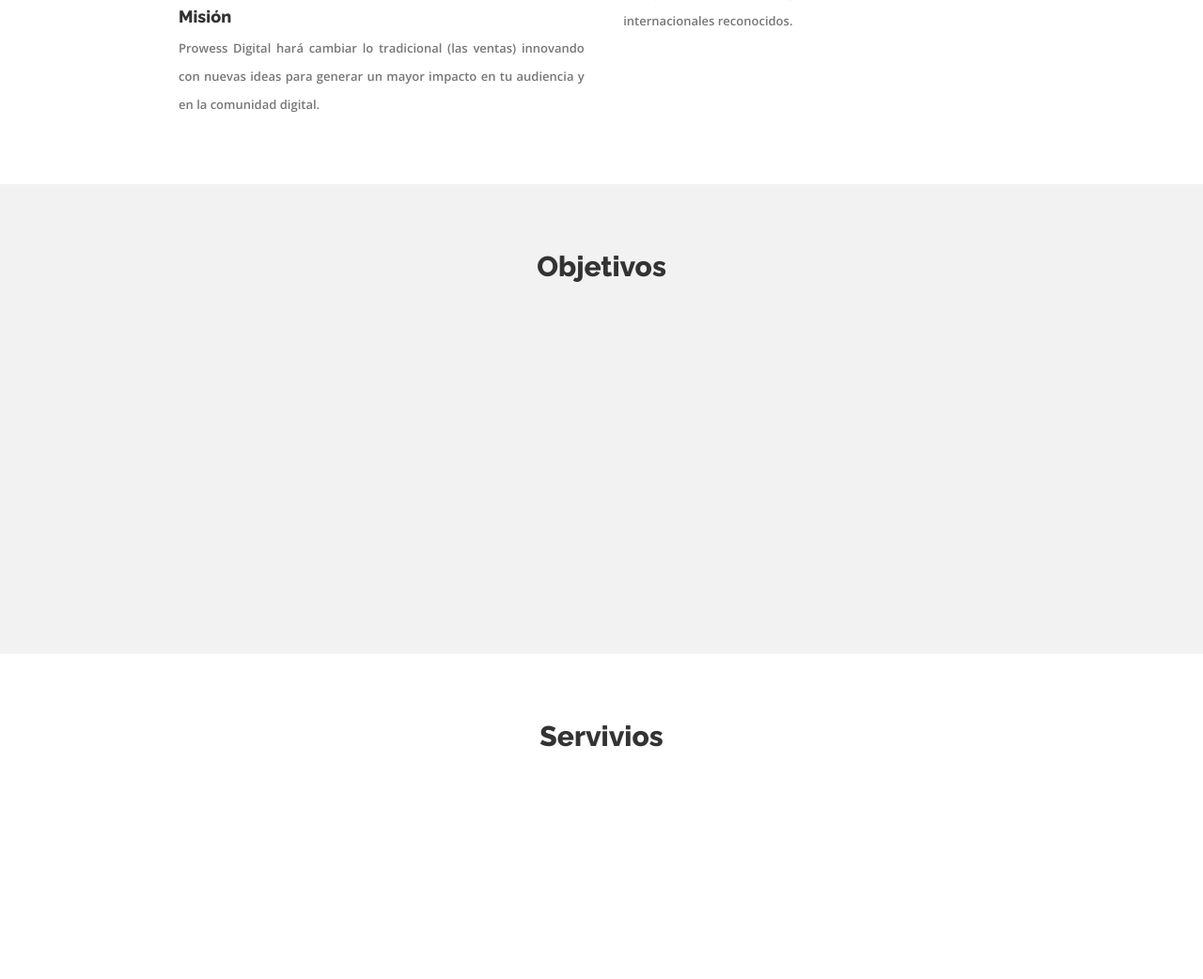
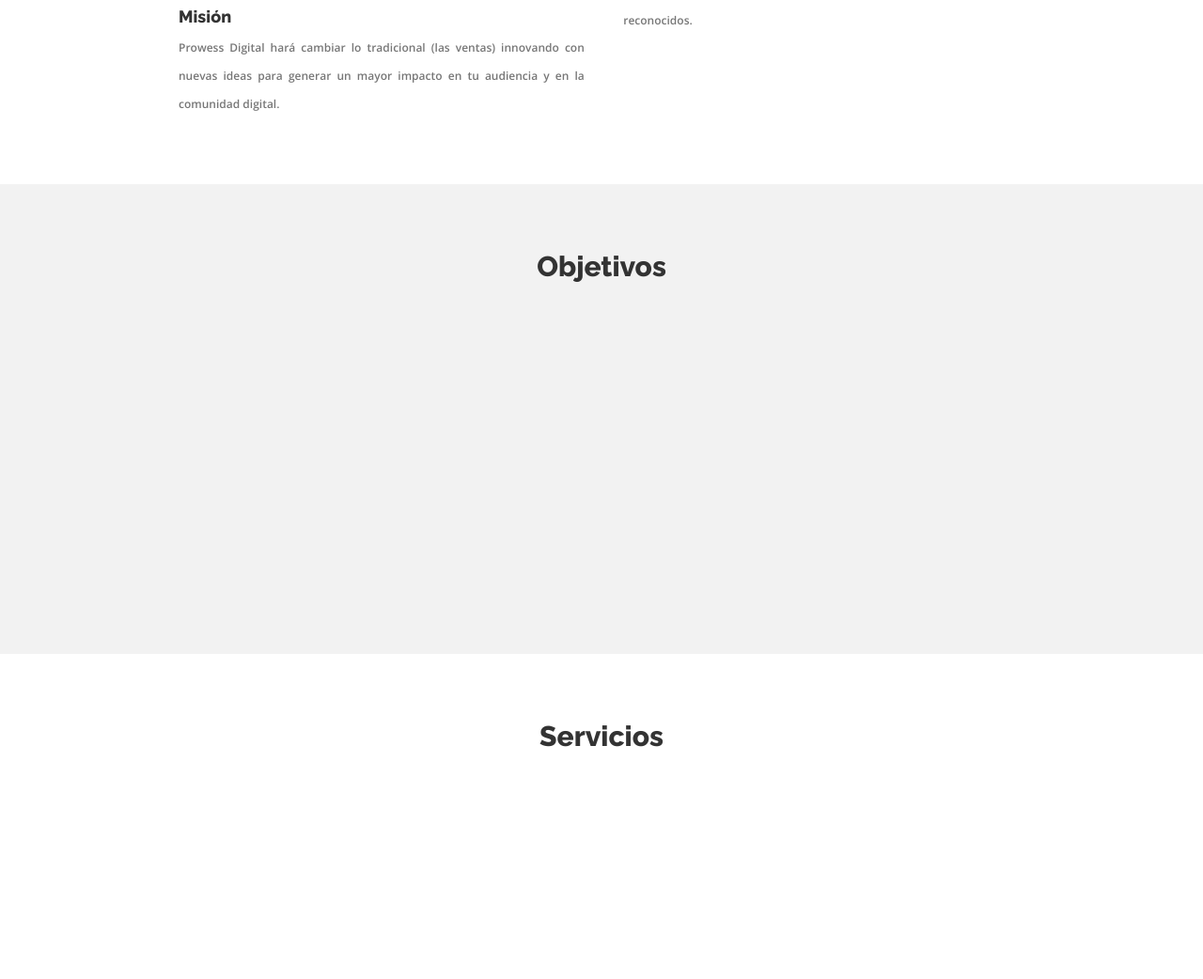
Before and after one commit to garl99/Prowess, a PHP site: page / in a window 1280 px wide. Shown: the part 1745-2787 px from the top of the page at 94% size. Run offline with PHP 8.4, Linux system fonts and the light colour scheme.

Commit message:
Ajustes del commit anterior

```diff
--- a/css/styles.css
+++ b/css/styles.css
@@ -140,7 +140,7 @@
     font-weight: 600;
     padding: 0;
     margin-left: 5px;
-    font-size: 13px;
+    font-size: 12px;
     text-align: left;
     text-align: justify;
 }
--- a/index.html
+++ b/index.html
@@ -141,7 +141,7 @@
         </section>
         <section id="s-servicios" class="servicios">
             <div class="container">
-                <h3 class="titulo">Servivios</h3>
+                <h3 class="titulo">Servicios</h3>
 
             </div>
         </section>
@@ -164,6 +164,7 @@
     <footer>
         <div class="seccion1">
             <div class="container">
+                <img src="img/Logo2.png" alt="" width="50px">
                 <p>Siguenos en nuestras redes</p><hr style="background: #BBB; width: 50%; margin: 2px auto;">
                 <div class="contenedor-redes">
                     <div class="contacto instagram"><a href="#" target="_blank" rel="noopener noreferrer"><i
```
